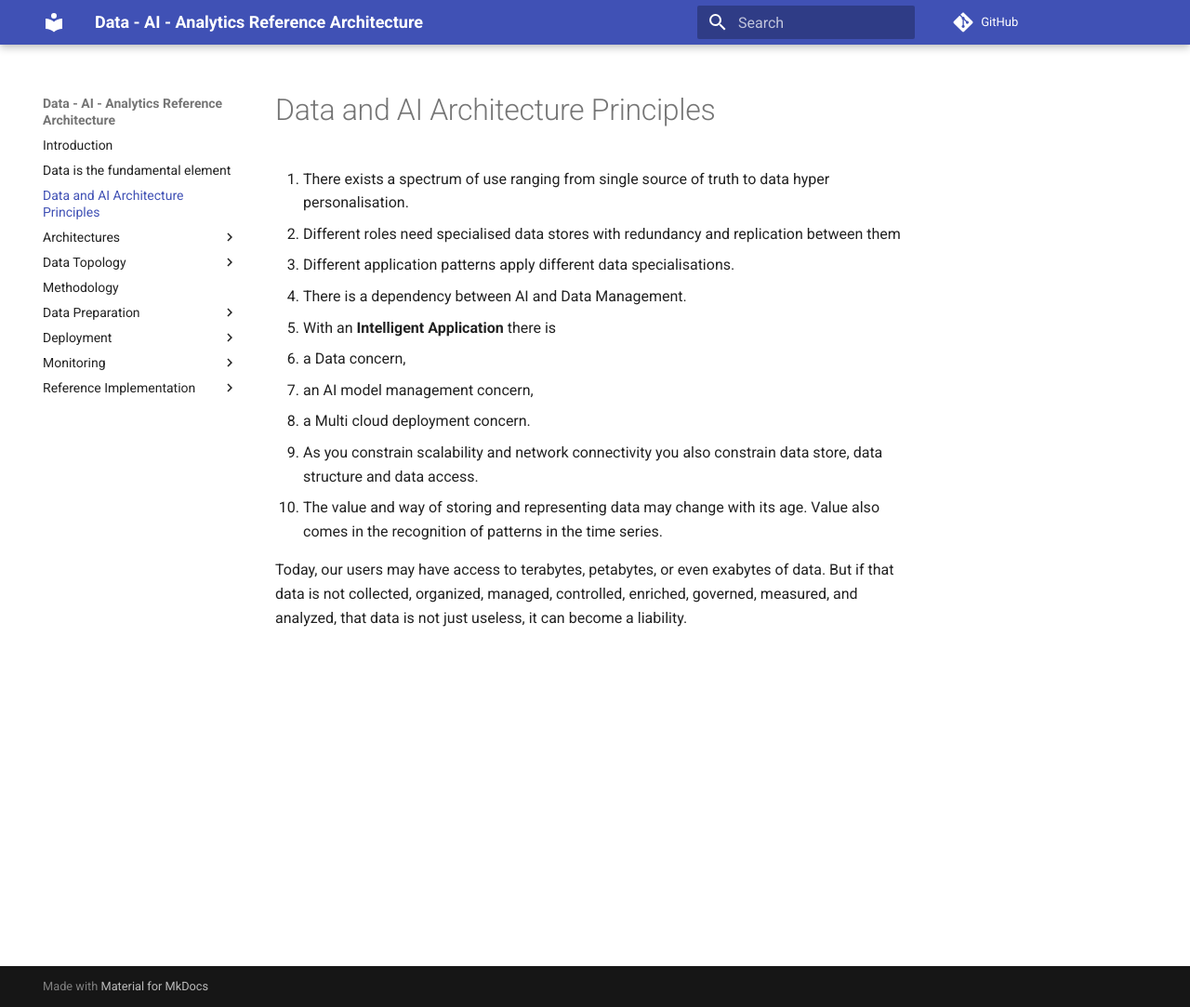
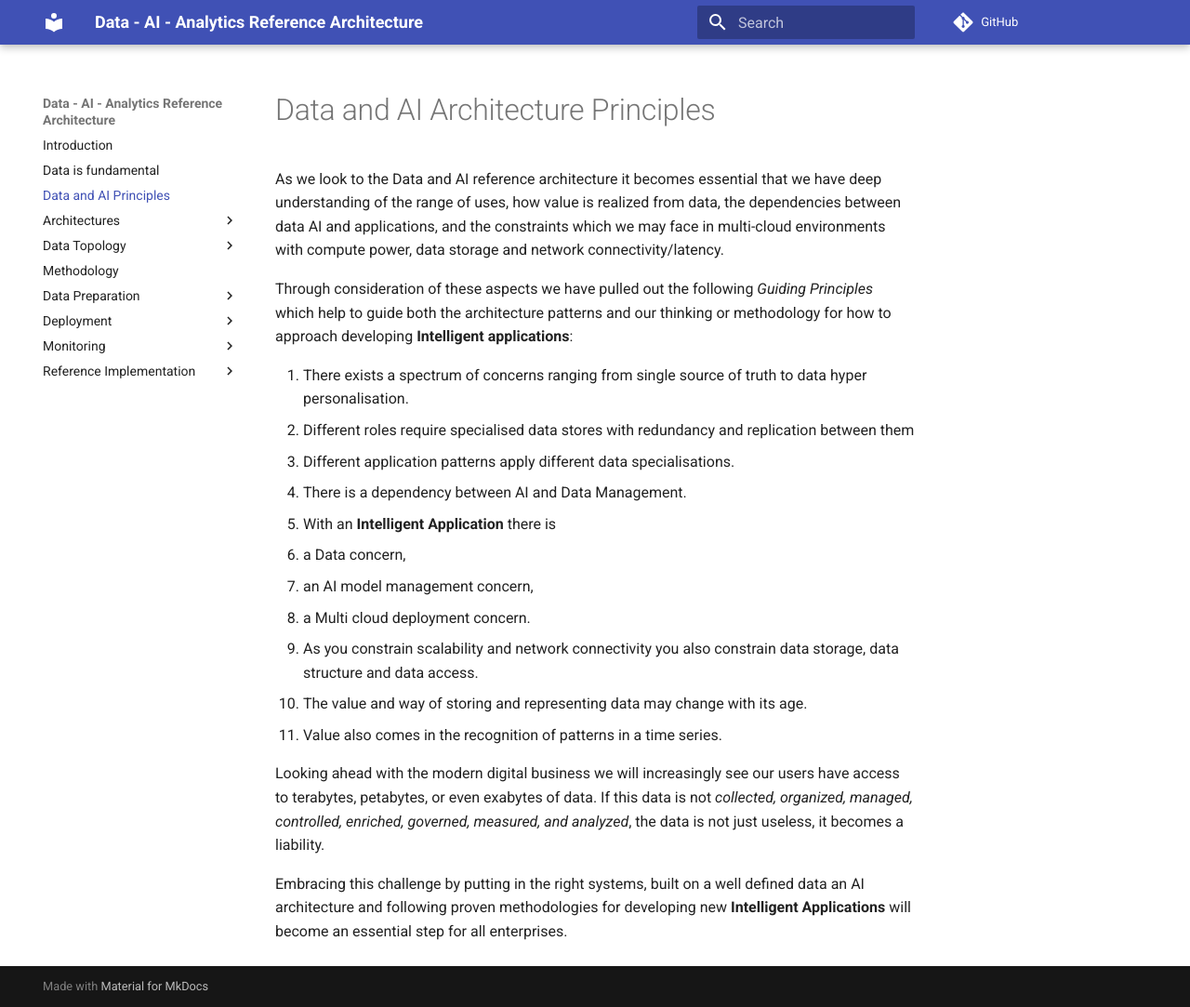
Before and after one commit to ibm-cloud-architecture/refarch-data-ai-analytics, an MkDocs documentation site: the page built from docs/dataprinciples/README.md, in a window 1280 px wide and 1083 px high. Shown: the whole window at 93% size. Built offline with MkDocs 1.6.1 and Material for MkDocs 9.7.7, drawn with Linux system fonts in a browser that asks for light colours; comment, search, counter and statistics services are not loaded.

Commit message:
Fixed up duplication of principals
Some clean up edits to make the new flow work and remove duplication of the data principals and platform in the introduction

```diff
--- a/docs/dataprinciples/README.md
+++ b/docs/dataprinciples/README.md
@@ -1,14 +1,21 @@
 # Data and AI Architecture Principles
 
-1. There exists a spectrum of use ranging from single source of truth to data hyper personalisation.
-1. Different roles need specialised data stores with redundancy and replication between them
+As we look to the Data and AI reference architecture it becomes essential that we have deep understanding of the range of uses, how value is realized from data, the dependencies between data AI and applications, and the constraints which we may face in multi-cloud environments with compute power, data storage and network connectivity/latency.
+
+Through consideration of these aspects we have pulled out the following *Guiding Principles* which help to guide both the architecture patterns and our thinking or methodology for how to approach developing **Intelligent applications**:
+
+1. There exists a spectrum of concerns ranging from single source of truth to data hyper personalisation.
+1. Different roles require specialised data stores with redundancy and replication between them
 1. Different application patterns apply different data specialisations.
 1. There is a dependency between AI and Data Management.
 1. With an **Intelligent Application** there is
   * a Data concern,
   * an AI model management concern,
   * a Multi cloud deployment concern.
-1. As you constrain scalability and network connectivity you also constrain data store, data structure and data access.
-1. The value and way of storing and representing data may change with its age. Value also comes in the recognition of patterns in the time series.
+1. As you constrain scalability and network connectivity you also constrain data storage, data structure and data access.
+1. The value and way of storing and representing data may change with its age.
+1. Value also comes in the recognition of patterns in a time series.
 
-Today, our users may have access to terabytes, petabytes, or even exabytes of data. But if that data is not collected, organized, managed, controlled, enriched, governed, measured, and analyzed, that data is not just useless, it can become a liability.
+Looking ahead with the modern digital business we will increasingly see our users have access to terabytes, petabytes, or even exabytes of data. If this data is not *collected, organized, managed, controlled, enriched, governed, measured, and analyzed*, the data is not just useless, it becomes a liability.
+
+Embracing this challenge by putting in the right systems, built on a well defined data an AI architecture and following proven methodologies for developing new **Intelligent Applications** will become an essential step for all enterprises.
--- a/mkdocs.yml
+++ b/mkdocs.yml
@@ -2,8 +2,8 @@ site_name: Data - AI - Analytics Reference Architecture
 repo_url: https://github.com/ibm-cloud-architecture/refarch-data-ai-analytics
 nav:
   - Introduction: index.md
-  - Data is the fundamental element: data/README.md
-  - Data and AI Architecture Principles : dataprinciples/README.md
+  - Data is fundamental: data/README.md
+  - Data and AI Principles : dataprinciples/README.md
   - Architectures :
     - Data preparation: preparation/gov-data-lake.md
     - Building AI model: model-dev/README.md
```
Also changed, not shown: docs/index.md (+1 -57 lines), 1 other file.
